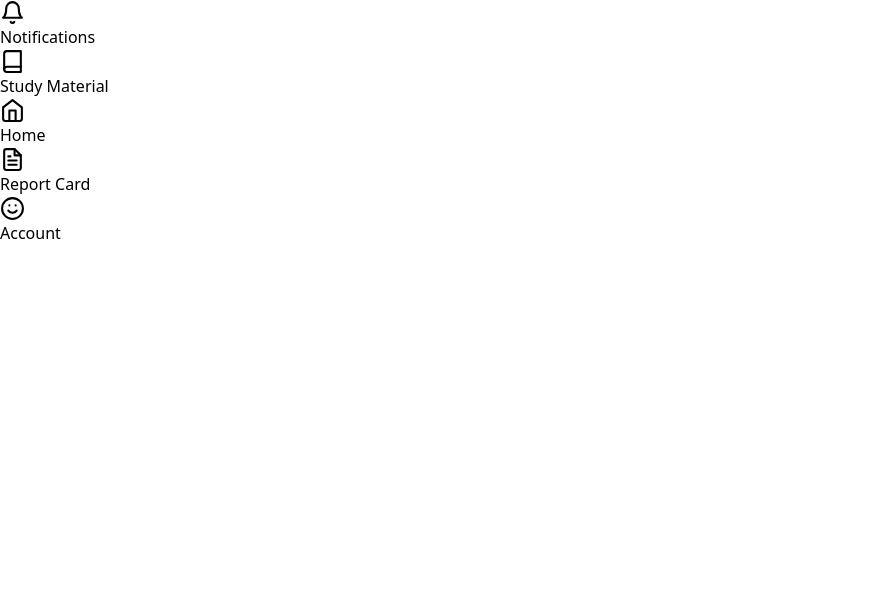
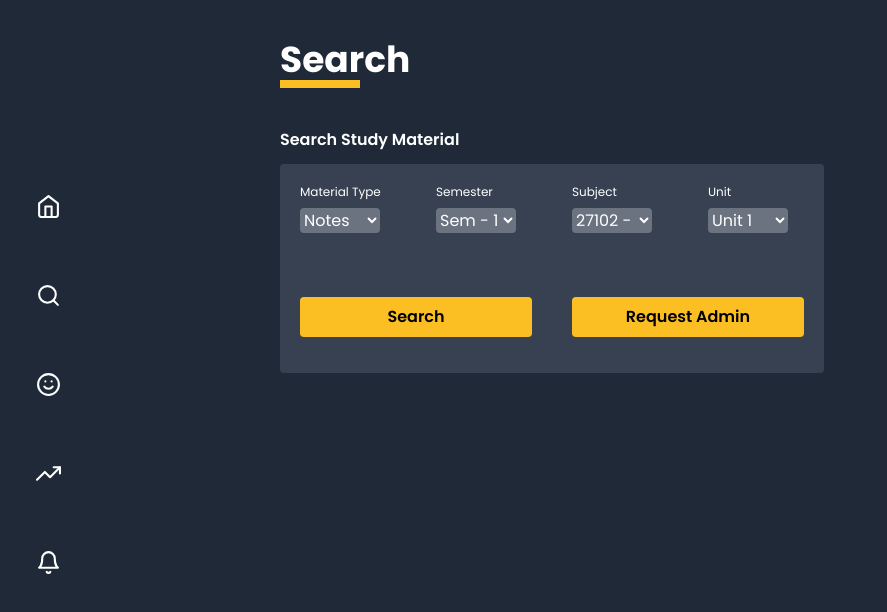
Before and after one commit to jituspi2204/collegesaathi-web, a React (Create React App) app: page /search in a window 1280 px wide. Shown: the top 612 px of the page, without its empty margins (0-887 px from the left). Built offline with nearby package versions, Linux system fonts and the light colour scheme.

Commit message:
complete static page of home and study material

```diff
--- a/src/App.js
+++ b/src/App.js
@@ -9,10 +9,10 @@ import SideNavBar from './components/sideNavBar/SideNavBar'
 
 function App() {
   return (
-    <div >
+    <div className="min-h-screen md:flex">
       <Router>
         <SideNavBar />
-        <div >
+        <main className="p-10 lg:mx-36 w-screen">
           <Switch>
             <Route path='/' exact>
               <Home/>
@@ -20,17 +20,17 @@ function App() {
             <Route path='/notifications' >
               <Notification/>
               </Route>
-            <Route path='/study-material'>
+            <Route path='/search'>
               <StudyMaterial/>
             </Route>
-            <Route path='/report-card' >
+            <Route path='/rank-list' >
               <ReportCard/>
               </Route>
             <Route path='/account' >
               <AccountSettings/>
               </Route>
           </Switch>
-        </div>
+        </main>
       </Router>
     </div>
   );
--- a/src/components/header/Header.js
+++ b/src/components/header/Header.js
@@ -1,14 +1,10 @@
 import React from 'react'
-import  styles from "./Header.module.css"
-
-const Header = ({title, children}) => {
+const Header = ({title}) => {
     return (
-        <div>
-            <header className={styles.header}>
-                <h1 className={styles.title}>{title}</h1>
-                {children}
-            </header>
-        </div>
+        <header>
+            <p className="text-4xl font-bold">{title}</p>
+            <div className="w-20 bg-yellow-400 h-2 mb-10" />
+        </header>
     )
 }
 
--- a/src/components/sideNavBar/MenuItems.js
+++ b/src/components/sideNavBar/MenuItems.js
@@ -1,17 +1,5 @@
-import { FiBell, FiBook, FiFileText, FiHome, FiSmile } from 'react-icons/fi'
+import { FiBell, FiSearch , FiHome, FiSmile, FiTrendingUp } from 'react-icons/fi'
 const MenuItems = [
-    {
-        title: 'Notifications',
-        url: '/notifications',
-        cName: 'navLink',
-        icon: <FiBell  size='25' />
-    },
-    {
-        title: 'Study Material',
-        url: '/study-material',
-        cName: 'navLink',
-        icon: <FiBook size='25' />
-    },
     {
         title: 'Home',
         url: '/',
@@ -20,17 +8,29 @@ const MenuItems = [
 
     },
     {
-        title: 'Report Card',
-        url: '/report-card',
+        title: 'Search',
+        url: '/search',
         cName: 'navLink',
-        icon: <FiFileText size='25' />
+        icon: <FiSearch size='25' />
     },
     {
         title: 'Account',
         url: '/account',
         cName: 'navLink',
         icon: <FiSmile size='25' />
-    }
+    },
+    {
+        title: 'Rank',
+        url: '/rank-list',
+        cName: 'navLink',
+        icon: <FiTrendingUp size='25' />
+    },
+    {
+        title: 'Notifications',
+        url: '/notifications',
+        cName: 'navLink',
+        icon: <FiBell  size='25' />
+    },
 ]
 
 export default MenuItems
--- a/src/components/sideNavBar/SideNavBar.js
+++ b/src/components/sideNavBar/SideNavBar.js
@@ -2,27 +2,33 @@ import React from 'react'
 import MenuItems from './MenuItems'
 import { Link } from 'react-router-dom'
 
-const ButtomNavBar = () => {
+const SideNavBar = () => {
     return (
-        <nav  >
-            <ul  >
+        <div className="md:max-h-screen md:my-auto">
+            <nav className="flex flex-row max-w-screen justify-center items-center md:flex-col">
                 { MenuItems.map((item, index) => {
                     return (
-                        <li  >
-                            <Link  >
-                                <div  >
-                                {item.icon}
-                                </div>
-                                <div  >
-                                {item.title}
-                                </div>
+                        <div key={index}>
+                            <Link to={item.url} >
+                                <SideBarIcon title={item.title} icon={item.icon} />
                             </Link>
-                        </li>
+                        </div>
                     )
                 })}
-            </ul>
-        </nav>
+            </nav>
+        </div>
     )
 }
 
-export default ButtomNavBar
+const SideBarIcon = ({title, icon}) => {
+    return (
+        <div className="group m-2 py-2 px-1 flex flex-col items-center rounded cursor-pointer w-12 sm:w-20">
+            <div className="mb-2 group-hover:animate-bounce">
+                {icon}
+            </div>
+            <p className="opacity-0 transition duration-200 group-hover:opacity-100 tracking-wider">{title}</p>
+        </div>
+    )
+}
+
+export default SideNavBar
--- /dev/null
+++ b/src/components/subHeading/SubHeading.js
@@ -0,0 +1,7 @@
+import React from 'react'
+
+const SubHeading = ({title}) => {
+    return  <p className="font-semibold mb-3 ">{title}</p>
+}
+
+export default SubHeading
--- a/src/index.css
+++ b/src/index.css
@@ -4,3 +4,9 @@
 
 /* #ffc404 icon color  */
 /* #edae39 icon color  */
+
+@layer base {
+    body {
+        @apply bg-gray-800 text-white;
+    }
+}
--- a/src/pages/Home/Home.js
+++ b/src/pages/Home/Home.js
@@ -1,10 +1,44 @@
 import React from 'react'
+import { FiDownload, FiFileText } from 'react-icons/fi'
+import Header from '../../components/header/Header'
+import SubHeading from '../../components/subHeading/SubHeading'
 
 const Home = () => {
 
 
     return (
-        <div>
+        <div className="max-w-full">
+
+           <Header title="Home" />
+           <SubHeading title="Overvew" />
+            <div className="grid grid-cols-2 bg-gray-700 p-5 lg:w-2/3   mb-8 rounded">
+                <p>Name</p>
+                <p >Ankit Vashisht</p>
+                <p>Class</p>
+                <p>CSE 2</p>
+            </div>
+
+            <SubHeading title="My Files" />
+            <div className="bg-gray-700 p-5 mb-8 lg:w-2/3 rounded">
+                <div className="flex justify-between">
+                    <p className="font-semibold">ETCS111 - Fundamenetal of Computing</p>
+                    <div className="w-6 h-6  bg-yellow-400 text-black rounded-full">
+                      <p className="text-center font-bold">1</p>
+                    </div>
+                </div>
+                <hr className="my-2" />
+                <div className="flex p-2">
+                    <div><FiFileText color='#FBBF24' size='80' /></div>
+                    <div className="mx-5">
+                        <p>Fundamental of Computing</p>
+                        <p>Notes * Unit 1</p>
+                        <div className="flex w-max cursor-pointer bg-yellow-400 font-semibold text-black p-1 rounded">
+                            <FiDownload  />
+                            <button className="mx-2"> Download</button>
+                        </div>
+                    </div>
+                </div>
+            </div>
 
 
         </div>
--- a/src/pages/StudyMaterial.js
+++ b/src/pages/StudyMaterial.js
@@ -1,11 +1,45 @@
 import React from 'react'
+import Header from '../components/header/Header'
+import SubHeading from '../components/subHeading/SubHeading'
 
 const StudyMaterial = () => {
 
-
     return (
         <div>
+           <Header title="Search" />
+           <SubHeading title="Search Study Material" />
 
+           <form className="grid gap-4 md:gap-10 grid-cols-4 bg-gray-700 p-5 mb-8 lg:w-2/3 rounded">
+                <div className="flex flex-col">
+                    <label htmlFor="materialType" className="text-xs">Material Type</label>
+                    <select id="materialType" className="w-20 my-2 text-white rounded bg-gray-500">
+                        <option>Notes</option>
+                        <option>Question Paper</option>
+                    </select>
+                </div>
+                <div className="flex flex-col">
+                    <label htmlFor="materialType" className="text-xs">Semester</label>
+                    <select id="materialType" className="w-20 my-2 text-white rounded bg-gray-500">
+                        <option>Sem - 1</option>
+                        <option>Sem - 2</option>
+                    </select>
+                </div> <div className="flex flex-col">
+                    <label htmlFor="materialType" className="text-xs">Subject</label>
+                    <select id="materialType" className="w-20 my-2 text-white rounded bg-gray-500">
+                        <option>27102 - ETCS111 - Fundamental of Computing</option>
+                        <option>Question Paper</option>
+                    </select>
+                </div> <div className="flex flex-col">
+                    <label htmlFor="materialType" className="text-xs">Unit</label>
+                    <select id="materialType" className="w-20 my-2 text-white rounded bg-gray-500">
+                        <option>Unit 1</option>
+                        <option>Question Paper</option>
+                    </select>
+                </div>
+                <button className="bg-yellow-400 text-black font-semibold rounded p-2 my-4 col-span-2">Search</button>
+                <button className="bg-yellow-400 text-black font-semibold rounded p-2 my-4 col-span-2">Request Admin</button>
+
+           </form>
         </div>
     )
 }
--- a/tailwind.config.js
+++ b/tailwind.config.js
@@ -1,11 +1,26 @@
+const colors = require('tailwindcss/colors')
+
 module.exports = {
   purge: ['./src/**/*.{js,jsx,ts,tsx}', './public/index.html'],
   darkMode: false, // or 'media' or 'class'
   theme: {
-    extend: {},
+    colors: {
+      gray: colors.coolGray,
+      white: colors.white,
+      yellow: colors.amber,
+      black: colors.black
+
+    },
+    fontFamily: {
+      sans: ['Poppins', 'sans-serif'],
+    },
+    extend: {
+    }
   },
   variants: {
-    extend: {},
+    extend: {
+      animation: ['group-hover'],
+    },
   },
   plugins: [],
 }
```
Also changed, not shown: src/components/header/Header.module.css (deleted, +0 -10 lines).
